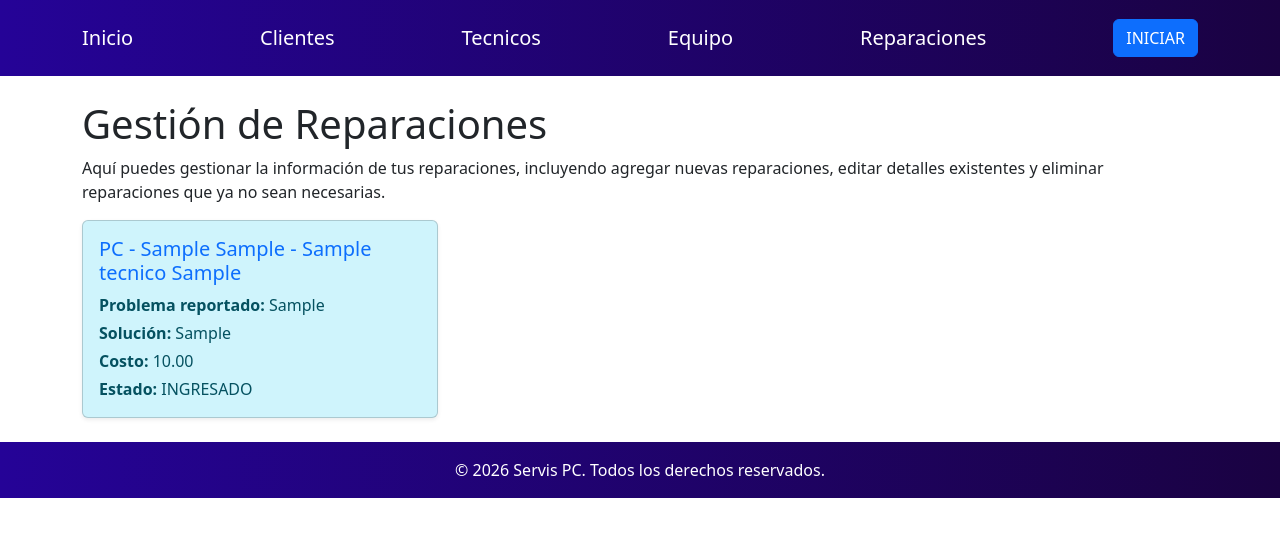
After one commit to juanmardans-alt/Proyecto_Grupal, a Django app: page /reparaciones/ in a window 1280 px wide. The commit adds this page. Shown: the top 537 px of the page. Run offline with Django 5.2, Linux system fonts and the light colour scheme; tables that the repository leaves empty hold one stand-in row (values such as "Sample post").

Commit message:
Subiendo cambios al repositorio remoto...

```diff
--- /dev/null
+++ b/Proyecto Servis Pc/Templates/base.html
@@ -0,0 +1,32 @@
+{% load static %}
+<!DOCTYPE html>
+<html lang="es">
+    <head>
+        <meta charset="UTF-8">
+        <title>{% block title %}Servis de PC{% endblock %}</title>
+        <link rel="stylesheet" href="{% static 'myapp/css/styles.css' %}">
+        <link rel="stylesheet" href="https://cdn.jsdelivr.net/npm/bootstrap@5.3.3/dist/css/bootstrap.min.css">
+    </head>
+    <body>
+        <header>
+            <nav class="navbar navbar-light static-top">
+                <div class="container">
+                    <a class="navbar-brand text-white" href="{% url 'myapp:index' %}">Inicio</a>
+                    <a class="navbar-brand text-white" href="{% url 'myapp:clientes' %}">Clientes</a>
+                    <a class="navbar-brand text-white" href="{% url 'myapp:tecnicos' %}">Tecnicos</a>
+                    <a class="navbar-brand text-white" href="{% url 'myapp:equipos' %}">Equipo</a>
+                    <a class="navbar-brand text-white" href="{% url 'myapp:reparaciones' %}">Reparaciones</a>
+                    <a class="btn btn-primary" href="#NADAAUN">INICIAR</a> </div>
+            </nav>
+        </header>
+        <main>
+            {% block content %} <!-- Contenido específico de cada página irá aquí --> {% endblock %}
+        </main>
+        <footer class="text-center text-white py-3 mt-auto">
+        <div class="container">
+            <p class="mb-0">&copy; 2026 Servis PC. Todos los derechos reservados.</p>
+        </div>
+        </footer>
+        <script src="https://cdn.jsdelivr.net/npm/bootstrap@5.3.3/dist/js/bootstrap.bundle.min.js"></script>
+    </body>
+</html>
--- /dev/null
+++ b/Proyecto Servis Pc/myapp/static/myapp/css/styles.css
@@ -0,0 +1,24 @@
+* {
+    font-family: "Bitcount Single Ink", system-ui;
+    font-style: normal;
+    margin: 0;
+    padding: 0;
+    box-sizing: border-box;
+}
+
+
+header {
+    background: linear-gradient(90deg, #250397, #1a0242);
+    color: white;
+    padding: 10px;
+    text-align: center;
+}
+
+
+footer {
+    background: linear-gradient(90deg, #250397, #1a0242);
+    color: white;
+    text-align: center;
+    padding: 10px;
+    width: 100%;
+}
--- /dev/null
+++ b/Proyecto Servis Pc/myapp/templates/myapp/equipos.html
@@ -0,0 +1,6 @@
+{% extends 'base.html' %}
+{% block title %}Gestión de Equipos{% endblock %}
+{% block content %}
+    <h1>Gestión de Equipos</h1>
+    <p>Aquí puedes gestionar la información de tus equipos, incluyendo agregar nuevos equipos, editar detalles existentes y eliminar equipos que ya no sean necesarios.</p>
+{% endblock %}
--- /dev/null
+++ b/Proyecto Servis Pc/myapp/templates/myapp/reparacion.html
@@ -0,0 +1,35 @@
+{% extends 'base.html' %}
+{% block title %}Gestión de Reparaciones{% endblock %}
+{% block content %}
+    <div class="container mt-4">
+    <h1>Gestión de Reparaciones</h1>
+    <p>Aquí puedes gestionar la información de tus reparaciones, incluyendo agregar nuevas reparaciones, editar detalles existentes y eliminar reparaciones que ya no sean necesarias.</p>
+    <div class="row">
+        {% for reparacion in reparaciones %}
+        <div class="col-md-4 col-sm-6 mb-4">
+            <div class="card shadow-sm h-100 bg-info-subtle text-info-emphasis">
+                <div class="card-body">
+                    <h5 class="card-title text-primary">
+                        {{ reparacion.equipo }} - {{ reparacion.tecnico }}
+                    </h5>
+                    <p class="card-text mb-1">
+                        <strong>Problema reportado:</strong> {{ reparacion.problema_reportado }}
+                    </p>
+                    <p class="card-text  mb-1">
+                        <strong>Solución:</strong> {{ reparacion.solucion }}
+                    </p>
+                    <p class="card-text  mb-1">
+                        <strong>Costo:</strong> {{ reparacion.costo }}
+                    </p>
+                    <p class="card-text">
+                        <strong>Estado: </strong> {{ reparacion.estado }}
+                    </p>
+                </div>
+            </div>
+        </div>
+        {% empty %}
+        <p class="text-muted text-center">No hay reparaciones registradas.</p>
+        {% endfor %}
+    </div>
+    </div>
+{% endblock %}
--- a/Proyecto Servis Pc/myapp/urls.py
+++ b/Proyecto Servis Pc/myapp/urls.py
@@ -1,7 +1,14 @@
 from django.urls import path
+
+
 from . import views
 
+
+app_name = "myapp"
 urlpatterns = [
     path('', views.index, name='index'),
-    # Aquí irán tus rutas más adelante
+    path('clientes/', views.clientes, name='clientes'),
+    path('equipos/', views.equipos, name='equipos'),
+    path('tecnicos/', views.tecnicos, name='tecnicos'),
+    path('reparaciones/', views.reparaciones, name='reparaciones')
 ]
--- a/Proyecto Servis Pc/myapp/views.py
+++ b/Proyecto Servis Pc/myapp/views.py
@@ -1,6 +1,28 @@
 from django.shortcuts import render
+from .models import Cliente, Tecnico, Equipo, Reparacion
+
 
 # Create your views here.
-def index (request):
-    context = {"mensaje":"Ofrecemos servicios de reparacion de computadoras, mantenimiento y soporte tecnico."}
-    return render(request, "myapp/index.html", context)
+def index(request):
+    context = {"mensaje":"Ofrecemos servicios de reparación de computadoras, mantenimiento y soporte técnico."}
+    return render(request,"myapp/index.html",context)
+
+
+def clientes(request):
+    clientes = Cliente.objects.all()
+    return render(request, 'myapp/clientes.html', {'clientes': clientes})
+
+
+def equipos(request):
+    equipos = Equipo.objects.all()
+    return render(request, 'myapp/equipos.html', {'equipos': equipos})
+
+
+def tecnicos(request):
+    tecnicos = Tecnico.objects.all()
+    return render(request, 'myapp/tecnicos.html', {'tecnicos': tecnicos})
+
+
+def reparaciones(request):
+    reparaciones = Reparacion.objects.all()
+    return render(request, 'myapp/reparacion.html', {'reparaciones': reparaciones})
```
Also changed, not shown: Proyecto Servis Pc/myapp/templates/myapp/base.html (deleted, +0 -29 lines), Proyecto Servis Pc/myapp/templates/myapp/clientes.html (added, +32 -0 lines), Proyecto Servis Pc/myapp/templates/myapp/index.html (+6 -12 lines), Proyecto Servis Pc/myapp/templates/myapp/tecnicos.html (added, +29 -0 lines).
